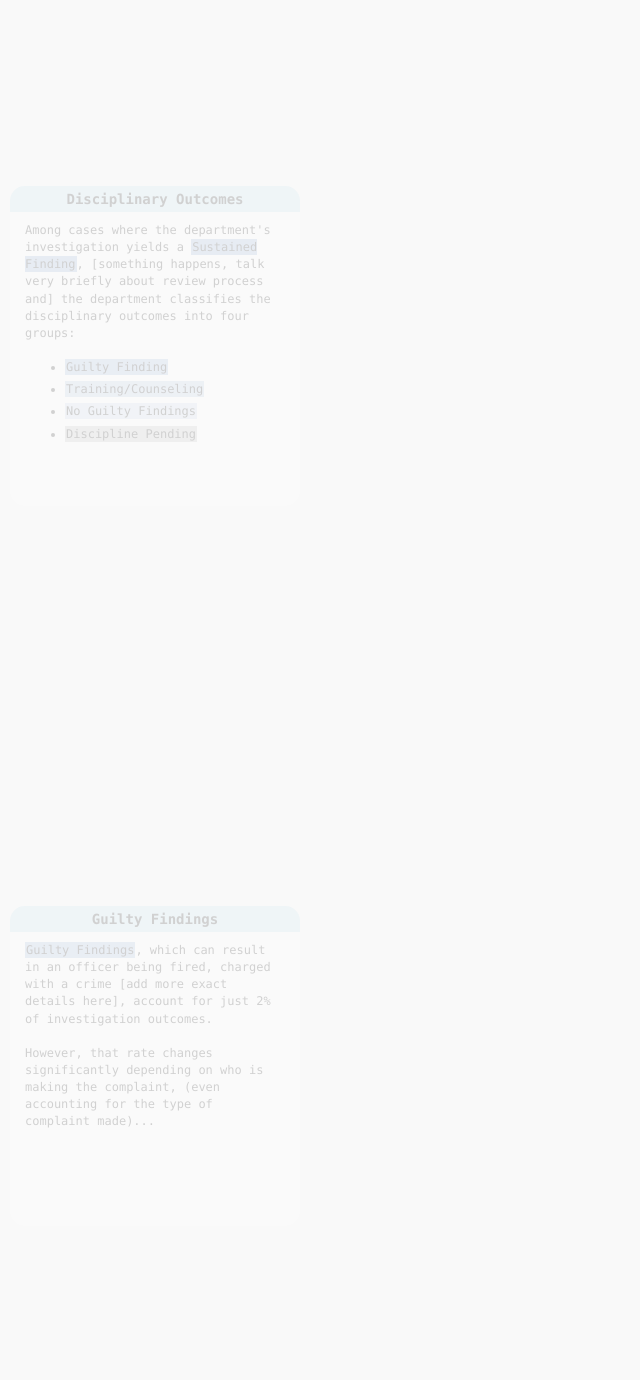
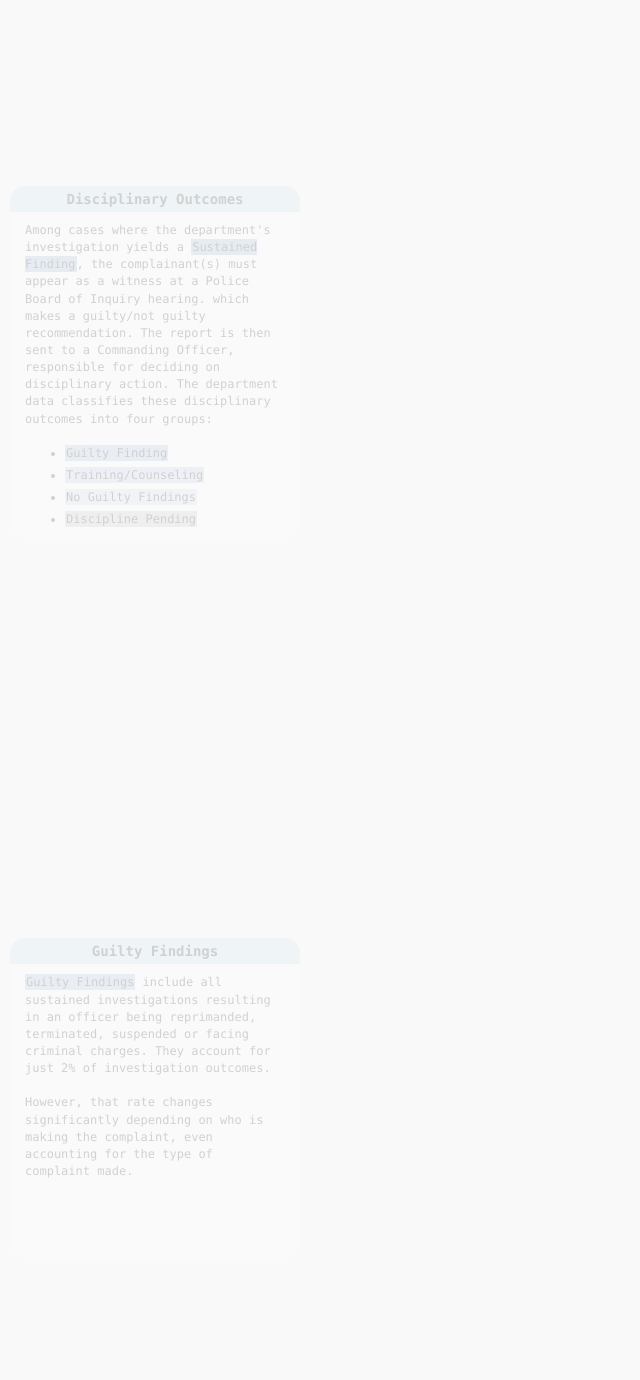
Before and after one commit to sdl60660/philly_police_complaints, a Flask app: template templates/index.html in a window 1280 px wide. Shown: the part 1600-2980 px from the top of the page, without its empty margins (0-640 px from the left). Run offline with Flask 2, Linux system fonts and the light colour scheme; the template is opened without the code that fills it, so the values that code supplies are empty; some libraries are stand-ins or nearby versions.

Commit message:
Made some layout adjustments to both charts, as well as pinning intro text at the top. Made some scroll adjustments to the tile highlight on the flowchart

```diff
--- a/static/css/style.css
+++ b/static/css/style.css
@@ -76,6 +76,13 @@ strong {
 	margin-top: 60px;
 	margin-right: 15px;
     /*height: 800px;*/
+}
+
+#intro-tile {
+    position: absolute;
+    left: 50%;
+    transform: translate(-50%, 0%);
+    margin: auto;
 }
 
 /*.viz-area {*/
@@ -167,15 +174,6 @@ strong {
 }
 
 .sunburst-chart-labels {
-    /*font-family: AtlasGrotesk,"Helvetica Neue",Helvetica,Arial,sans-serif;*/
-    /*fill: #222;*/
-    /*stroke-width: 1px;*/
-    /*stroke: white;*/
-    /*color: white;*/
-    /*text-shadow: -1px -1px 0 #000, 1px -1px 0 #000, -1px 1px 0 #000, 1px 1px 0 #000;*/
-    /*color: #222;*/
-    /*text-shadow: #fff 0px 0px 3px;*/
-    /*-webkit-font-smoothing: antialiased;*/
     text-shadow:
         -1px -1px 0 #fff,
         0px -1px 0 #fff,
--- a/static/js/flowchart.js
+++ b/static/js/flowchart.js
@@ -9,7 +9,7 @@ FlowChart = function(_parentElement) {
 FlowChart.prototype.initVis = function() {
     var vis = this;
 
-    vis.margin = {top: 95, right: 15, bottom: 45, left: 40};
+    vis.margin = {top: 85, right: 15, bottom: 45, left: 40};
     vis.width = 1000 - vis.margin.left - vis.margin.right;
     vis.height = 1100 - vis.margin.top - vis.margin.bottom;
 
@@ -33,7 +33,7 @@ FlowChart.prototype.initVis = function() {
     vis.blockSpacing = 1;
     vis.trueBlockWidth = (vis.blockSize + vis.blockSpacing);
     vis.transitionDelay = 20;
-    vis.blockGroupWidth = 40;
+    vis.blockGroupWidth = 41;
     vis.fullBlockWidth = vis.blockGroupWidth*vis.trueBlockWidth;
 
     vis.highlightRectScalar = 10;
@@ -73,7 +73,7 @@ FlowChart.prototype.initVis = function() {
         .text(d3.timeFormat("%B %Y")(endRange))
 
     vis.col1x = 0;
-    vis.col2x = 175;
+    vis.col2x = 169;
     vis.col3x = 700;
 
     vis.row1y = -35;
@@ -105,6 +105,37 @@ FlowChart.prototype.initVis = function() {
     vis.outcomeLabels = {}
     vis.outcomeCounts = {}
 
+    // var outcomeLabels = vis.g.append("text")
+    //     .data(Object.keys(vis.outcomeCoordinates))
+    //     .enter()
+    //     .attr("class", function(d) {
+    //         return "group-label " + formatSpacedStrings(d);
+    //     })
+    //     .attr("x", function(d) {
+    //         return vis.outcomeCoordinates[d][0] + (vis.trueBlockWidth * vis.colWidths[d] / 2);
+    //     })
+    //     .attr("y", function(d) {
+    //         return vis.outcomeCoordinates[d][1] - 30;
+    //     })
+    //     .attr("text-anchor", "middle")
+    //     .style("font-size", function(d) {
+    //         if (['Investigation Pending', 'No Sustained Findings', 'Sustained Finding'].includes(d)) {
+    //             return "12pt";
+    //         }
+    //         else {
+    //             return "9pt";
+    //         }
+    //     })
+    //     .on("mouseenter", function(d) {
+    //         console.log(d);
+    //     })
+    //     .on("mouseout", function() {
+    //         console.log("out");
+    //     })
+    //     .text(function(d) {
+    //         return d;
+    //     });
+
     for (let [key, value] of Object.entries(vis.outcomeCoordinates)) {
         var outcomeLabel = vis.g.append("text")
             .attr("class", "group-label " + formatSpacedStrings(key))
@@ -118,6 +149,12 @@ FlowChart.prototype.initVis = function() {
                 else {
                     return "9pt";
                 }
+            })
+            .on("mouseenter", function() {
+                console.log($(this).text());
+            })
+            .on("mouseout", function() {
+                console.log("out");
             })
             .text(key)
 
@@ -254,6 +291,7 @@ FlowChart.prototype.updateVis = function() {
                 .attr("x", vis.col2x + vis.trueBlockWidth * vis.colWidths["No Sustained Findings"]/2)
                 .attr("height", vis.blockSize)
                 .attr("width", vis.blockSize)
+                // .style("border", "1px solid #f9f9f9")
                 .attr("fill", function(d) {
                     if (vis.representedAttribute === 'no_group') {
                         return outcomeColors(d.end_state);
@@ -262,14 +300,6 @@ FlowChart.prototype.updateVis = function() {
                         return vis.color(d[vis.representedAttribute]);
                     }
                 })
-                // .on("click", function(d) {
-                //     if (d.summary) {
-                //         $(".details#complaint-summary").text(d.summary);
-                //     }
-                //     else if (d.shortened_summary) {
-                //         $(".details#complaint-summary").text(d.shortened_summary);
-                //     }
-                // })
                 .on("mouseenter", function(d) {
                     vis.tip.hide();
 
@@ -319,13 +349,7 @@ FlowChart.prototype.updateVis = function() {
                 .attr("width", vis.blockSize)
                 .attr("stroke-width", 0)
                 .attr("stroke", "none")
-                .style("opacity", 0.8)
-
-    // sleep(1100).then(() => {
-    //     vis.updateCounts();
-    //     // vis.setPathArrows();
-    // })
-
+                .style("opacity", 0.8);
 
 }
 
@@ -580,6 +604,22 @@ FlowChart.prototype.updateLegend = function() {
         .attr("class", "legend-label")
         .style("alignment-baseline", "middle");
 
+};
+
+FlowChart.prototype.setSummaryTooltips = function() {
+    var vis = this;
+
+    vis.summaryTip = d3.tip
+        .attr("class", "section-summary-tip")
+        .offset()
+        .html( function(d) {
+
+            }
+        );
+
+
+    vis.svg.call(vis.summaryTip);
+
 }
 
 
--- a/static/js/main.js
+++ b/static/js/main.js
@@ -338,16 +338,11 @@ function flowchartEntrance() {
 
 function highlightTile() {
 
-    if (scrollDirection === 'up') {
-        d3.selectAll(".d3-tip")._groups[0].forEach(function(d) {
-            d.remove();
-        });
+    if (scrollDirection === 'down') {
+        // d3.selectAll(".d3-tip")._groups[0].forEach(function (d) {
+        //     d.remove();
+        // });
 
-        // flowChart.representedAttribute = 'no_group';
-        // flowChart.wrangleData();
-    }
-
-    else {
         flowChart.highlightTile(1212);
     }
 
@@ -381,6 +376,16 @@ function activate(index) {
     }
 
     activeIndex = index;
+
+    if (lastIndex < activeIndex) {
+        scrollDirection = 'down'
+    }
+    else {
+        scrollDirection = 'up';
+    }
+    console.log(scrollDirection);
+
+
     var sign = (activeIndex - lastIndex) < 0 ? -1 : 1;
     var scrolledSections = d3.range(lastIndex + sign, activeIndex + sign, sign);
     scrolledSections.forEach(function(i) {
@@ -389,13 +394,6 @@ function activate(index) {
         }
     });
 
-    if (lastIndex < activeIndex) {
-        scrollDirection = 'down'
-    }
-    else {
-        scrollDirection = 'up';
-    }
-    console.log(scrollDirection);
     lastIndex = activeIndex;
 };
 
@@ -429,7 +427,8 @@ scroll.on('active', function(index){
 scroll.on('progress', function(index, progress) {
     const existingTipElement = $(".d3-tip");
 
-    if (index >= 9 && lastIndex === index && existingTipElement.css("opacity") && existingTipElement.css("opacity") !== "0") {
+    if (index >= 9 && lastIndex === index && existingTipElement.css("opacity") &&
+        existingTipElement.css("opacity") !== "0" && scrollDirection === 'down') {
         flowChart.repositionTooltip();
         // endRange = addMonths(startDate, Math.round(Math.min(1, (progress / 33.8)) * maxDateOffset));
         // updateCharts();
--- a/static/js/sunburst.js
+++ b/static/js/sunburst.js
@@ -9,7 +9,7 @@ Sunburst.prototype.initVis = function() {
     var vis = this;
 
     // Dimensions of sunburst.
-    const dimensions = Math.min(900, $("#sunburst-area").width());
+    const dimensions = Math.min(850, $("#sunburst-area").width());
 
     vis.margin = {'top': 15, 'bottom': 10, 'left': 10, 'right': 10}
     vis.width = dimensions - vis.margin.left - vis.margin.right;
--- a/templates/index.html
+++ b/templates/index.html
@@ -68,8 +68,10 @@
             <div class="title">Disciplinary Outcomes</div>
             <div class="body">
                 Among cases where the department's investigation yields a
-                <span style="padding: 1px; background-color: rgba(101,141,198,0.6)">Sustained Finding</span>,
-                [something happens, talk very briefly about review process and] the department classifies the disciplinary outcomes into four groups:
+                <span style="padding: 1px; background-color: rgba(101,141,198,0.6)">Sustained Finding</span>, the
+                complainant(s) must appear as a witness at a Police Board of Inquiry hearing. which makes a
+                guilty/not guilty recommendation. The report is then sent to a Commanding Officer, responsible for deciding on disciplinary action.
+                The department data classifies these disciplinary outcomes into four groups:
                 <br><br>
                 <ul>
                     <li class="annotation-li"><span style="padding: 1px; background-color: rgba(115,152,203,0.6)">Guilty Finding</span></li>
@@ -83,11 +85,11 @@
         <section class="step">
             <div class="title">Guilty Findings</div>
             <div class="body">
-                <span style="padding: 1px; background-color: rgba(115,152,203,0.6)">Guilty Findings</span>,
-                which can result in an officer being fired, charged with a crime [add more exact details here], account for just
+                <span style="padding: 1px; background-color: rgba(115,152,203,0.6)">Guilty Findings</span>
+                include all sustained investigations resulting in an officer being reprimanded, terminated, suspended or facing criminal charges. They account for just
                 2% of investigation outcomes.
                 <br><br>
-                However, that rate changes significantly depending on who is making the complaint, (even accounting for the type of complaint made)...
+                However, that rate changes significantly depending on who is making the complaint, even accounting for the type of complaint made.
             </div>
         </section>
         <div class="mobile-spacer"></div>
@@ -158,12 +160,12 @@
         <section class="step">
             <div class="title">Organizing The Data</div>
             <div class="body">
-                You can sort these tiles by a number of features and observer some of the same pattern explored above.
+                You can sort these tiles by a number of features and observe some of the same pattern explored above.
                 <br><br>
-                Here, the chart has been sorted by complainant race. Recall that a complainant being black was the second most powerful indicator of whether an investigation would result in a guilty finding
+                Here, the chart has been sorted by complainant race. Recall that a complainant being black was the second strongest indicator of whether an investigation would result in a guilty finding
                 (trailing only whether the officer was white).
                 <br><br>
-                Hover over the section headers for summary information. Use the dropdown on the legend box to change the feature the tiles are sorted on.
+                Hover over the section headers for summary information. Use the dropdown on the legend box (top-left) to change the feature the tiles are sorted on.
             </div>
         </section>
         <div class="mobile-spacer"></div>
@@ -278,9 +280,9 @@
                 <select data-placeholder="Select Complaint Types" class="chosen-select" multiple style="width:300px;" tabindex="4" id="incident-type-select"></select>
             </div>
         </div>
-        <div class="row">
+        <div class="row" style="margin-top: -60px;">
             <div class="col-md-1"></div>
-            <div class="col-md-10 col-sm-12" id="chart-area"></div>
+            <div class="col-md-10 col-sm-12" id="chart-area" style="width:100%;"></div>
             <div class="col-md-1"></div>
         </div>
     </div>
```
